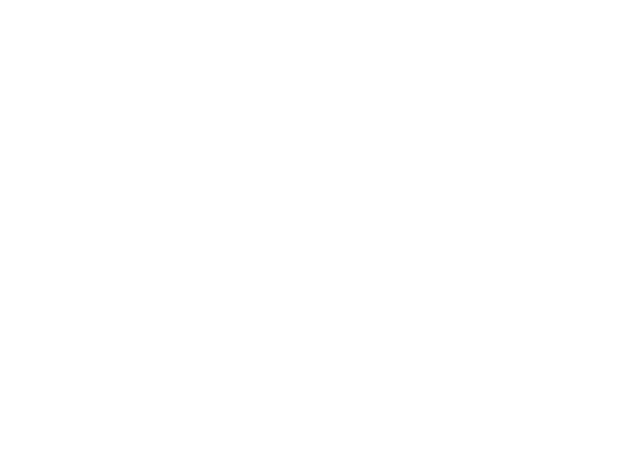
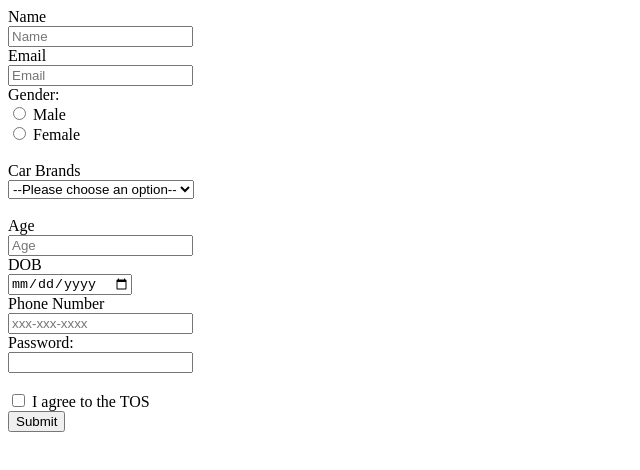
Before and after one commit to acciojob/signup-form-car-SimmiCodes, a website: page main.html in a window 1280 px wide. Shown: the whole page, without its empty margins (0-640 px from the left). Drawn offline with Linux system fonts and the light colour scheme.

Commit message:
created a submission

```diff
--- a/main.html
+++ b/main.html
@@ -7,6 +7,53 @@
 </head>
 
 <body>
+
+    <form action="#" method="post">
+        <label for="first name">Name</label><br>
+        <input type="text" id="name" name="first_name" placeholder="Name" required><br>
+
+        <label for="Email">Email</label><br>
+        <input type="Email" id="email" name="Email" placeholder="Email" required><br>
+
+		<label>Gender:</label><br>
+        <input type="radio" id="male" name="gender" value="male" required>
+        <label for="male">Male</label><br>
+        <input type="radio" id="female" name="gender" value="female">
+        <label for="female">Female</label><br><br>
+
+		<label for="car_model">Car Brands</label><br>
+        <select id="car_model" name="car_model" required>
+            <option>--Please choose an option--</option>
+            <option value="suv">SUV</option>
+            <option value="hatchback">Hatchback</option>
+            <option value="pickup">Pickup Truck</option>
+        </select><br><br>
+
+		<label for="age">Age</label><br>
+        <input type="number" id="age" name="age" placeholder="Age" required><br>
+
+		<label for="dob">DOB</label><br>
+        <input type="Date" id="dob" name="dob" required><br>
+
+		<label for="tel">Phone Number</label><br>
+        <input type="tel" id="tel" name="tel" placeholder="xxx-xxx-xxxx"><br>
+
+		<label for="password">Password:</label><br>
+        <input type="password" id="password" name="password" required><br><br>
+
+        <input type="checkbox" id="tos" name="features[]" value="gps" required>
+        <label for="gps">I agree to the TOS</label><br>
+
+
+        <button type="Submit">Submit</button><br>
+
+
+
+
+
+
+
+    </form>
 	<!-- the entire body must be written by student -->
     <script type="text/javascript" src="./script.js">
 </script>
```
